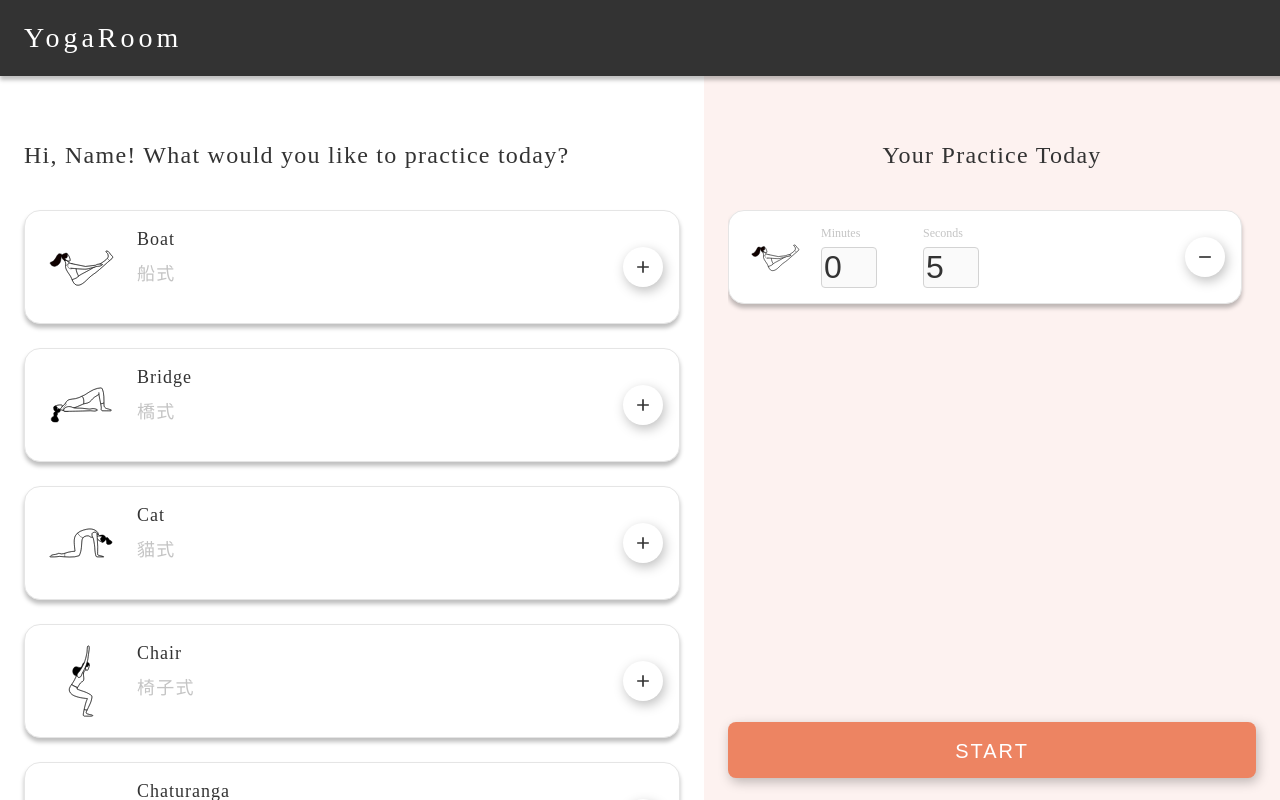
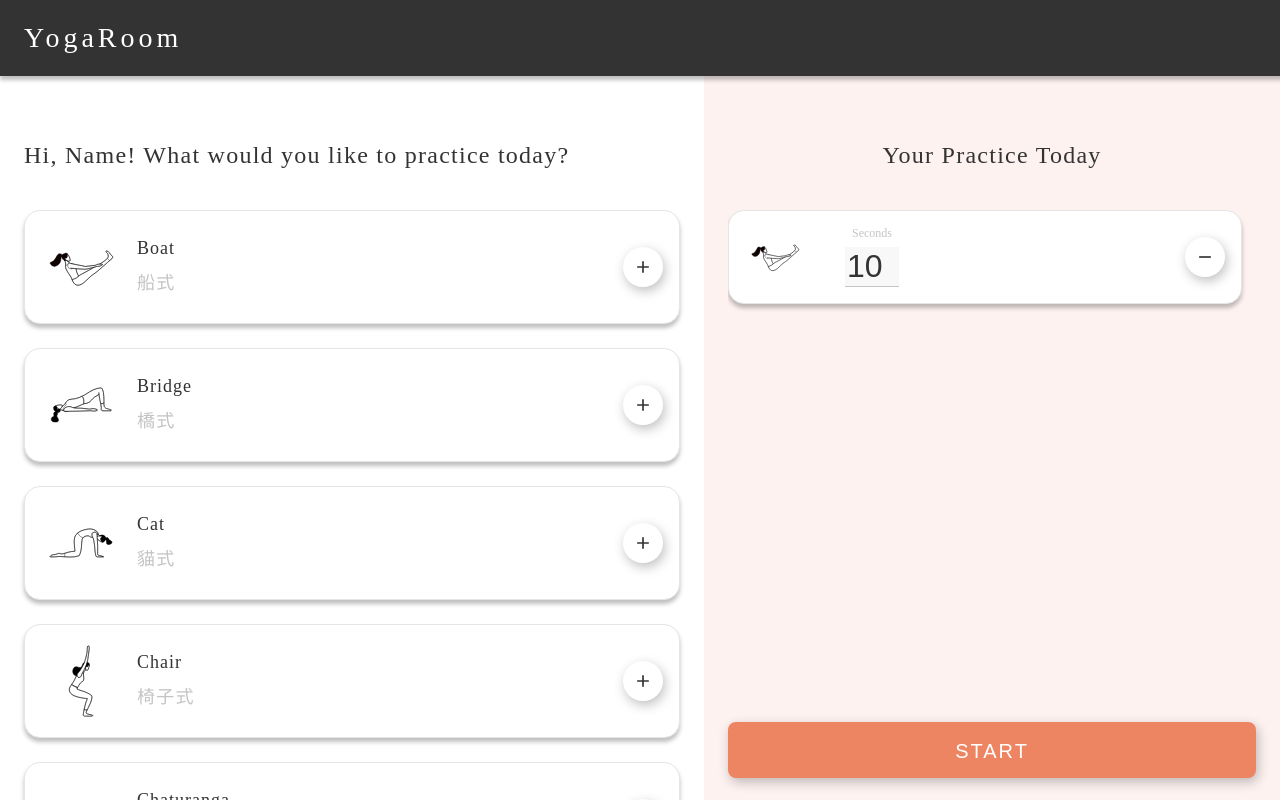
Before and after one commit to chiachil/YogaRoom, a React (Create React App) app: page / in a window 1280 px wide. Both pictures are taken after a click on the button 643 px from the left and 267 px from the top of the page. Shown: the top 800 px of the page. Built offline with nearby package versions, Linux system fonts and the light colour scheme.

Commit message:
feat: make every pose timer customizable

```diff
--- a/src/pages/PracticeGo/Components/Item.js
+++ b/src/pages/PracticeGo/Components/Item.js
@@ -1,6 +1,6 @@
 import styled from "styled-components";
 
-const Item = ({ id, imagePath, minute, second }) => {
+const Item = ({ id, imagePath, duration }) => {
   return (
     <>
       <TimeCard>
@@ -8,26 +8,12 @@ const Item = ({ id, imagePath, minute, second }) => {
           <Image src={imagePath} />
           <ClockBox>
             <TimeBox>
-              <TimeName>Minutes</TimeName>
-              <TimeInput
-                type="number"
-                placeholder="00"
-                min="0"
-                max="20"
-                value={minute}
-                disabled="disabled"
-              ></TimeInput>
-            </TimeBox>
-            <TimeBox>
               <TimeName>Seconds</TimeName>
               <TimeInput
+                id={id}
                 type="number"
-                placeholder="00"
-                min="0"
-                max="59"
-                step="5"
-                value={second}
-                disabled="disabled"
+                value={duration}
+                readOnly
               ></TimeInput>
             </TimeBox>
           </ClockBox>
@@ -110,11 +96,10 @@ const TimeInput = styled.input`
   font-size: 40px;
   font-weight: 500;
   color: #333333;
-  border: 1px solid lightgrey;
-  border-radius: 4px;
-  &::placeholder {
-    color: #c4c4c4;
-  }
+  text-align: center;
+  border: none;
+  transition: 0.5s;
+  outline: none;
   @media (max-width: 1280px) {
     width: 50px;
     font-size: 32px;
--- a/src/pages/PracticeGo/Components/List.js
+++ b/src/pages/PracticeGo/Components/List.js
@@ -12,8 +12,7 @@ const List = ({ poses }) => {
           <SideMenuBox>
             <ScrollBox>
               {poses.map((pose) => {
-                const { id, engName, chiName, imagePath, minute, second } =
-                  pose;
+                const { id, engName, chiName, imagePath, duration } = pose;
                 return (
                   <Item
                     key={id}
@@ -21,8 +20,7 @@ const List = ({ poses }) => {
                     engName={engName}
                     chiName={chiName}
                     imagePath={imagePath}
-                    minute={minute}
-                    second={second}
+                    duration={duration}
                   />
                 );
               })}
--- a/src/pages/PracticeGo/Components/Show.js
+++ b/src/pages/PracticeGo/Components/Show.js
@@ -2,20 +2,17 @@ import styled from "styled-components";
 import { useEffect } from "react";
 
 const Show = ({ poses, slide, setSlide }) => {
-  // const {engName, chiName, imagePath} = poses;
-  const { engName, chiName, imagePath } = slide;
+  const { engName, chiName, imagePath, duration } = slide;
 
   useEffect(() => {
-    let i = 0;
-    let handle = setInterval(() => {
-      if (i < poses.length) {
+    let total = duration;
+    for (let i = 0; i < poses.length; i++) {
+      setTimeout(() => {
         setSlide(poses[i]);
-        i++;
-      } else {
-        clearInterval(handle);
-      }
-    }, 5000);
-  });
+      }, total * 1000);
+      total += poses[i].duration;
+    }
+  }, []);
 
   return (
     <>
@@ -77,11 +74,11 @@ const PracticeBox = styled.div`
 `;
 
 const Title = styled.h1`
-  font-size: ${(props) => (props.primary ? "24px" : "28px")};
+  font-size: ${(props) => (props.primary ? "24px" : "32px")};
   font-weight: ${(props) => (props.primary ? "500" : "300")};
   color: ${(props) => (props.primary ? "#333333" : "#c4c4c4")};
   line-height: 30px;
-  letter-spacing: ${(props) => (props.primary ? "1.25px" : "1px")};
+  letter-spacing: ${(props) => (props.primary ? "1.5px" : "1.25px")};
   margin-bottom: ${(props) => (props.primary ? "16px" : "40px")};
   text-align: left;
   @media (max-width: 768px) {
--- a/src/pages/PracticeGo/index.js
+++ b/src/pages/PracticeGo/index.js
@@ -9,11 +9,10 @@ import { EasyPose } from "../../global/ImagePath";
 const PracticeGo = () => {
   const { state } = useLocation();
   const [slide, setSlide] = useState({
-    engName: "The class will start in 5 seconds...",
+    engName: "Listen carefully, the class will start in 10 seconds...",
     chiName: "",
     imagePath: EasyPose,
-    minute: 0,
-    second: 5,
+    duration: 10,
   });
 
   return (
--- a/src/pages/PracticeSetting/Components/Item.js
+++ b/src/pages/PracticeSetting/Components/Item.js
@@ -1,39 +1,51 @@
 import styled from "styled-components";
 import { BiMinus } from "react-icons/bi";
 
-const Item = ({ id, imagePath, deleteData, minute, second }) => {
+const Item = ({ id, imagePath, duration, updateData, deleteData }) => {
   function deleteItem() {
     deleteData(function (prev) {
-      return prev.filter((item) => item.id !== id);
+      return prev.filter((pose) => pose.id !== id);
     });
   }
+
+  function setTimer(e) {
+    updateData(function (prev) {
+      return prev.map((pose) => {
+        // validation
+        if (e.target.value == "" || e.target.value < 5) {
+          e.target.value = 5;
+        } else if (e.target.value > 60) {
+          e.target.value = 60;
+        } else if (e.target.value.length > 2) {
+          e.target.value = e.target.value.slice(-1);
+        }
+
+        // change time
+        if (pose.id == id) {
+          let num = parseInt(e.target.value);
+          pose.duration = num;
+        }
+        return pose;
+      });
+    });
+  }
+
   return (
-    <>
     <TimeCard>
       <PoseBox>
         <Image src={imagePath} />
         <ClockBox>
           <TimeBox>
-              <TimeName>Minutes</TimeName>
-              <TimeInput
-                type="number"
-                placeholder="00"
-                min="0"
-                max="20"
-                value={minute}
-                disabled="disabled"
-              ></TimeInput>
-            </TimeBox>
-            <TimeBox>
             <TimeName>Seconds</TimeName>
             <TimeInput
+              id={id}
               type="number"
-                placeholder="00"
-                min="0"
-                max="59"
+              placeholder="05"
+              value={duration}
+              onChange={setTimer}
+              min="5"
+              max="60"
               step="5"
-                value={second}
-                disabled="disabled"
             ></TimeInput>
           </TimeBox>
         </ClockBox>
@@ -42,7 +54,6 @@ const Item = ({ id, imagePath, deleteData, minute, second }) => {
         <Minus></Minus>
       </CircleButton>
     </TimeCard>
-    </>
   );
 };
 
@@ -101,6 +112,7 @@ const ClockBox = styled.div`
 const TimeBox = styled(ClockBox)`
   flex-direction: column;
   justify-content: start;
+  align-items: center;
   margin-right: 8px;
 `;
 
@@ -119,8 +131,12 @@ const TimeInput = styled.input`
   font-size: 40px;
   font-weight: 500;
   color: #333333;
-  border: 1px solid lightgrey;
-  border-radius: 4px;
+  text-align: center;
+  border: none;
+  background: #f8f8f8;
+  border-bottom: 1px solid #c4c4c4;
+  transition: 0.5s;
+  outline: none;
   &::placeholder {
     color: #c4c4c4;
   }
--- a/src/pages/PracticeSetting/Components/List.js
+++ b/src/pages/PracticeSetting/Components/List.js
@@ -1,10 +1,9 @@
 import styled from "styled-components";
-import { useNavigate, useLocation } from "react-router-dom";
+import { useNavigate } from "react-router-dom";
 import Item from "./Item";
 
-const List = ({ listData, deleteData }) => {
+const List = ({ listData, updateData, deleteData }) => {
   const navigate = useNavigate();
-  const { state } = useLocation();
 
   return (
     <>
@@ -14,8 +13,7 @@ const List = ({ listData, deleteData }) => {
           <SideMenuBox>
             <ScrollBox>
               {listData.map((item) => {
-                const { id, engName, chiName, imagePath, minute, second } =
-                  item;
+                const { id, engName, chiName, imagePath, duration } = item;
 
                 return (
                   <Item
@@ -24,9 +22,9 @@ const List = ({ listData, deleteData }) => {
                     engName={engName}
                     chiName={chiName}
                     imagePath={imagePath}
+                    duration={duration}
+                    updateData={updateData}
                     deleteData={deleteData}
-                    minute={minute}
-                    second={second}
                   />
                 );
               })}
--- a/src/pages/PracticeSetting/Components/Select.js
+++ b/src/pages/PracticeSetting/Components/Select.js
@@ -20,8 +20,7 @@ const Select = ({ add }) => {
                       engName: pose.engName,
                       chiName: pose.chiName,
                       imagePath: pose.imagePath,
-                      minute: pose.minute,
-                      second: pose.second,
+                      duration: pose.duration,
                     },
                   ];
                 });
@@ -156,6 +155,7 @@ const NameBox = styled.div`
   width: 65%;
   display: flex;
   flex-direction: column;
+  justify-content: center;
   align-items: start;
 `;
 
--- a/src/pages/PracticeSetting/index.js
+++ b/src/pages/PracticeSetting/index.js
@@ -6,13 +6,13 @@ import List from "./Components/List";
 
 const PracticeSetting = () => {
   const [data, setData] = useState([]);
-
+  console.log(data);
   return (
     <>
       <Header />
       <Main>
         <Select add={setData} />
-        <List listData={data} deleteData={setData} />
+        <List listData={data} updateData={setData} deleteData={setData} />
       </Main>
     </>
   );
```
Also changed, not shown: src/global/Poses.js (+24 -48 lines). Lines whose indentation alone changed are shown as unchanged.
